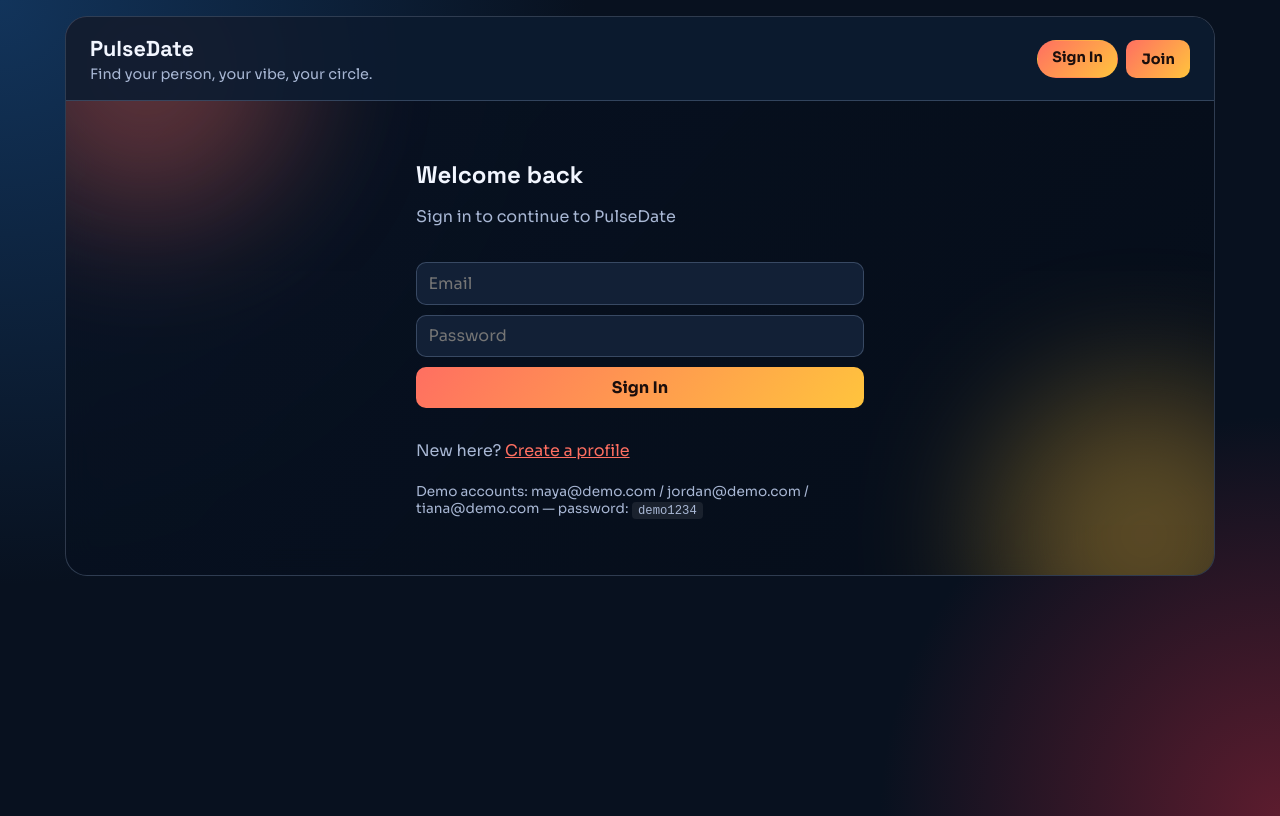
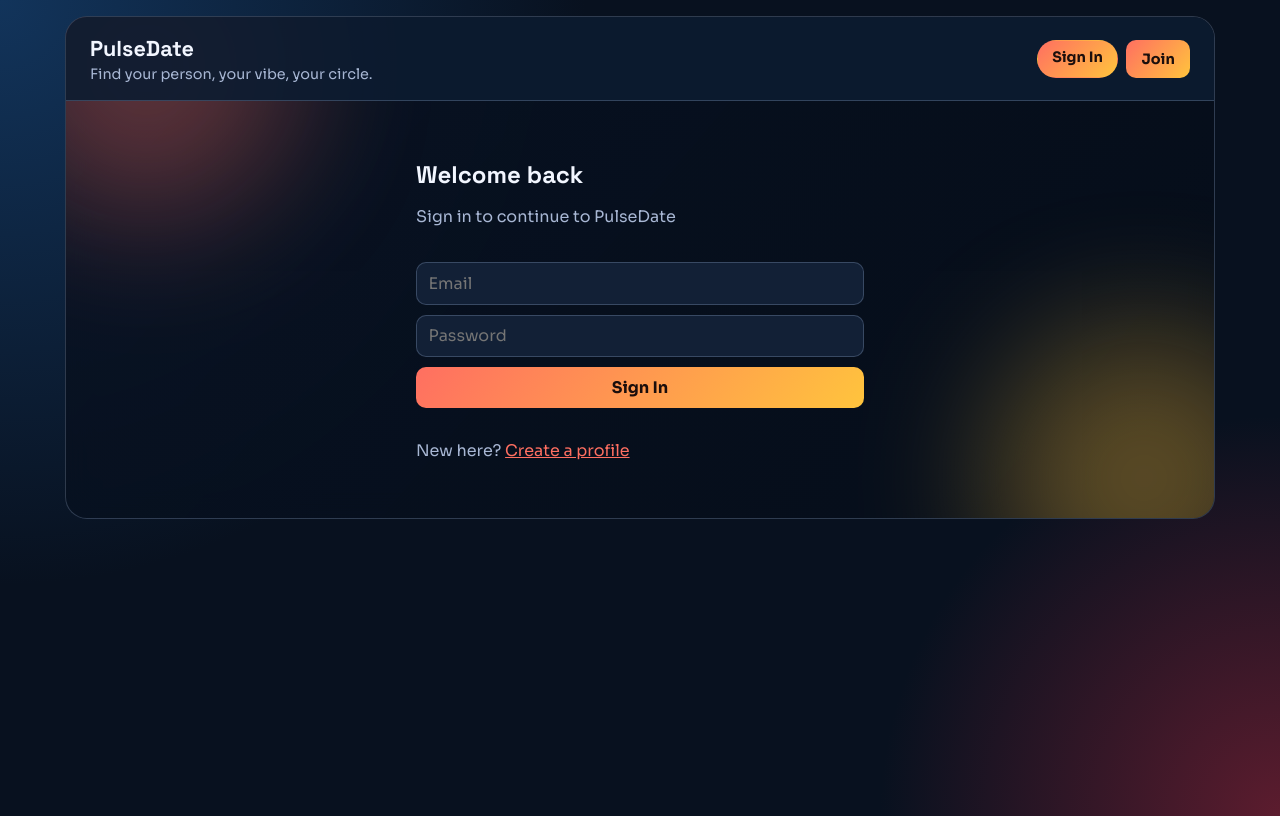
Before and after one commit to armystrong2240/pulse-dating, a React (Vite) app in the folder client/: page /login in a window 1280 px wide. Built offline with nearby package versions, Linux system fonts and the light colour scheme; no server answers; the HTML template or start-up script is replaced by a standard one.

Commit message:
Remove demo account hint from login page

```diff
--- a/client/src/pages/LoginPage.jsx
+++ b/client/src/pages/LoginPage.jsx
@@ -59,10 +59,6 @@ export const LoginPage = () => {
           Create a profile
         </Link>
       </p>
-      <p className="muted" style={{ marginTop: "0.4rem", fontSize: "0.85rem" }}>
-        Demo accounts: maya@demo.com / jordan@demo.com / tiana@demo.com —
-        password: <code>demo1234</code>
-      </p>
     </section>
   );
 };
```
